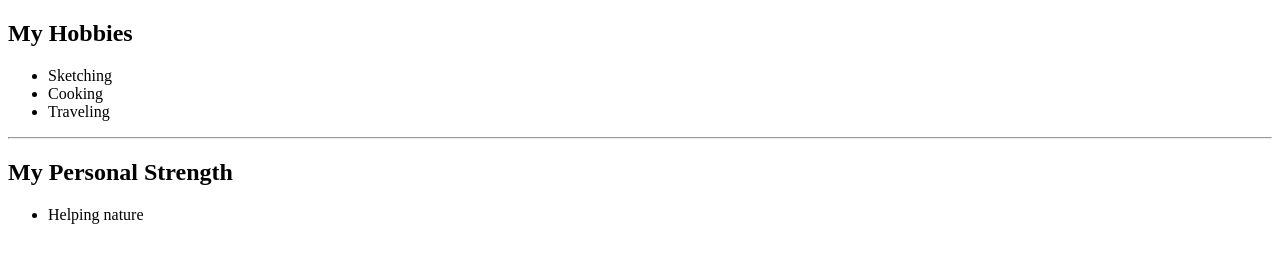
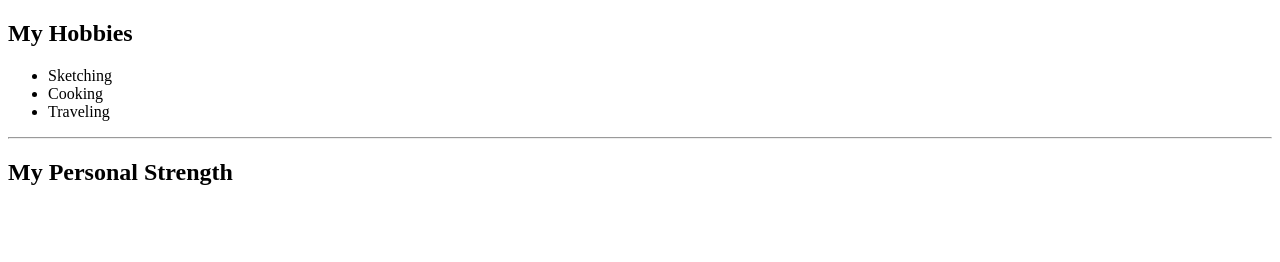
Before and after one commit to PriyaMahalle/MyProfile, a plain HTML site: page others.html in a window 1280 px wide. Drawn offline with Linux system fonts and the light colour scheme.

Commit message:
updated
updated

```diff
--- a/others.html
+++ b/others.html
@@ -14,8 +14,6 @@
     </ul>
     <hr>
     <h2>My Personal Strength</h2>
-    <ul>
-        <li>Helping nature</li>
-    </ul>
+
 </body>
 </html>
```
